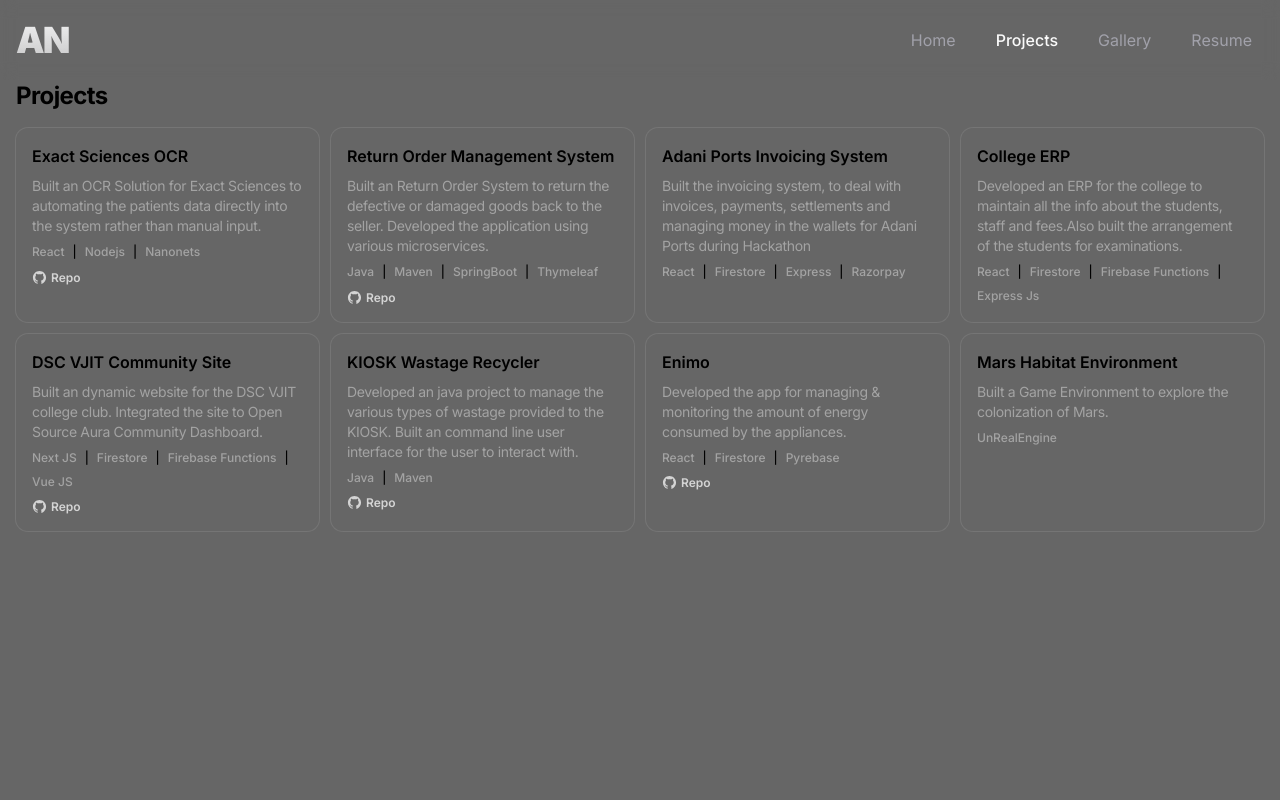
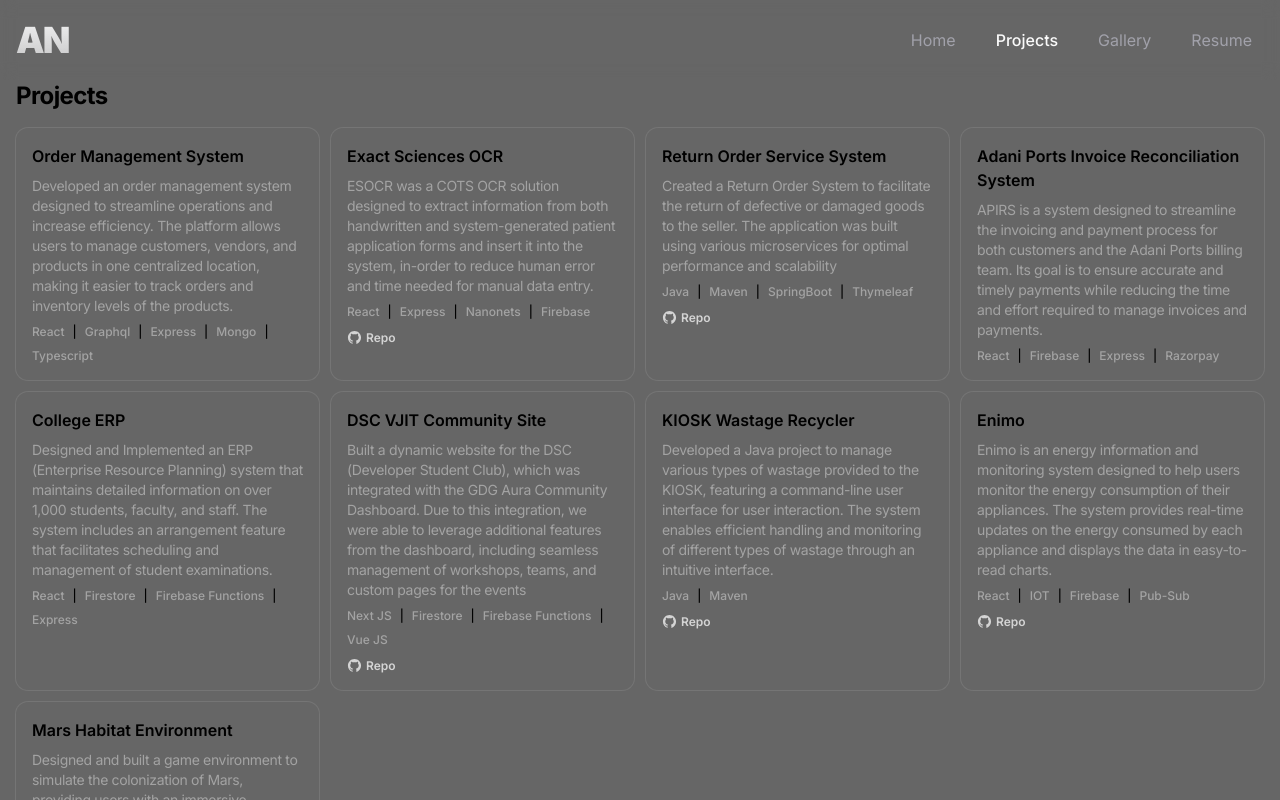
Before and after one commit to vamshikrishnaginna/portfolio, a Next.js app: page /projects in a window 1280 px wide. Shown: the top 800 px of the page. Built offline with nearby package versions, Linux system fonts and the light colour scheme.

Commit message:
feat: Updated the product descriptions.

```diff
--- a/src/app/projects/page.tsx
+++ b/src/app/projects/page.tsx
@@ -2,41 +2,48 @@ import ProjectCard from "@/app/projects/components/ProjectCard";
 
 const projects = [
   {
+    id: "order_management_system",
+    name: "Order Management System",
+    description:
+      "Developed an order management system designed to streamline operations and increase efficiency. The platform allows users to manage customers, vendors, and products in one centralized location, making it easier to track orders and inventory levels of the products.",
+    tags: ["react", "graphql", "express", "mongo", "typescript"]
+  },
+  {
     id: "esocr",
     name: "Exact Sciences OCR",
     description:
-      "Built an OCR Solution for Exact Sciences to automating the patients data directly into the system rather than manual input.",
+      "ESOCR was a COTS OCR solution designed to extract information from both handwritten and system-generated patient application forms and insert it into the system, in-order to reduce human error and time needed for manual data entry.",
     repo: "https://github.com/ashfaqnisar/ESOCR",
     website: "https://esocr.vercel.app/",
-    tags: ["react", "nodejs", "nanonets"]
+    tags: ["react", "express", "nanonets", "firebase"]
   },
   {
     id: "return_order_system",
-    name: "Return Order Management System",
+    name: "Return Order Service System",
     description:
-      "Built an Return Order System to return the defective or damaged goods back to the seller. Developed the application using various microservices.",
+      "Created a Return Order System to facilitate the return of defective or damaged goods to the seller. The application was built using various microservices for optimal performance and scalability",
     repo: "https://github.com/ashfaqnisar/Return-Order-Management-System",
     tags: ["java", "maven", "SpringBoot", "thymeleaf"]
   },
   {
     id: "adani",
-    name: "Adani Ports Invoicing System",
+    name: "Adani Ports Invoice Reconciliation System",
     description:
-      "Built the invoicing system, to deal with invoices, payments, settlements and managing money in the wallets for Adani Ports during Hackathon",
-    tags: ["react", "firestore", "express", "razorpay"]
+      "APIRS is a system designed to streamline the invoicing and payment process for both customers and the Adani Ports billing team. Its goal is to ensure accurate and timely payments while reducing the time and effort required to manage invoices and payments.",
+    tags: ["react", "firebase", "express", "razorpay"]
   },
   {
     id: "college_erp",
     name: "College ERP",
     description:
-      "Developed an ERP for the college to maintain all the info about the students, staff and fees.Also built the arrangement of the students for examinations.",
-    tags: ["react", "firestore", "firebase Functions", "express js"]
+      "Designed and Implemented an ERP (Enterprise Resource Planning) system that maintains detailed information on over 1,000 students, faculty, and staff. The system includes an arrangement feature that facilitates scheduling and management of student examinations.",
+    tags: ["react", "firestore", "firebase Functions", "express"]
   },
   {
     id: "dsc_vjit",
     name: "DSC VJIT Community Site",
     description:
-      "Built an dynamic website for the DSC VJIT college club. Integrated the site to Open Source Aura Community Dashboard. ",
+      "Built a dynamic website for the DSC (Developer Student Club), which was integrated with the GDG Aura Community Dashboard. Due to this integration, we were able to leverage additional features from the dashboard, including seamless management of workshops, teams, and custom pages for the events",
     repo: "https://github.com/ashfaqnisar/dsc-vjit-website",
     tags: ["next JS", "firestore", "firebase Functions", "vue JS"]
   },
@@ -44,7 +51,7 @@ const projects = [
     id: "kiosk",
     name: "KIOSK Wastage Recycler",
     description:
-      "Developed an java project to manage the various types of wastage provided to the KIOSK. Built an command line user interface for the user to interact with.",
+      "Developed a Java project to manage various types of wastage provided to the KIOSK, featuring a command-line user interface for user interaction. The system enables efficient handling and monitoring of different types of wastage through an intuitive interface.",
     repo: "https://github.com/ashfaqnisar/Return-Order-Management-System",
     tags: ["java", "maven"]
   },
@@ -52,15 +59,16 @@ const projects = [
     id: "enimo",
     name: "Enimo",
     description:
-      "Developed the app for managing & monitoring the amount of energy consumed by the appliances.",
+      "Enimo is an energy information and monitoring system designed to help users monitor the energy consumption of their appliances. The system provides real-time updates on the energy consumed by each appliance and displays the data in easy-to-read charts.",
     repo: "https://github.com/ashfaqnisar/enimo",
-    tags: ["react", "firestore", "pyrebase"]
+    tags: ["react", "IOT", "firebase", "Pub-Sub"]
   },
   {
     id: "mars_habitat",
     name: "Mars Habitat Environment",
-    description: "Built a Game Environment to explore the colonization of Mars.",
-    tags: ["UnRealEngine"]
+    description:
+      "Designed and built a game environment to simulate the colonization of Mars, providing users with an immersive experience. The game environment features a range of technical elements and challenges, enabling players to explore and learn about the challenges of colonizing the red planet.",
+    tags: ["UnrealEngine", "C#"]
   }
 ];
 
```
